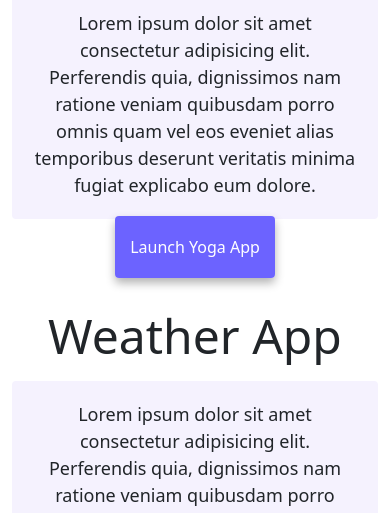
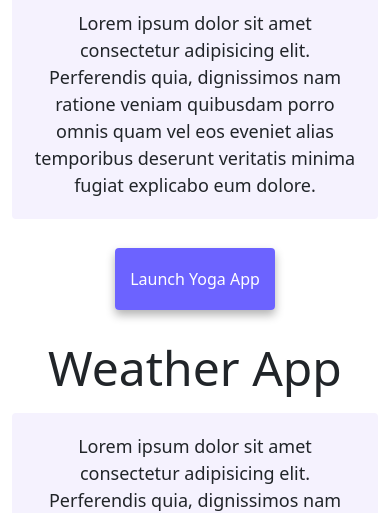
Before and after one commit to ynatashafr/My-website, a plain HTML site: page index.html in a window 390 px wide. Shown: the part 587-1100 px from the top of the page. Drawn offline with nearby package versions, Linux system fonts and the light colour scheme.

Commit message:
Update style.css

```diff
--- a/style.css
+++ b/style.css
@@ -111,8 +111,9 @@ p {
   }
 
   .button {
+    display: block;
     text-align: center;
-    margin: 0 20px !important;
+    margin: 0 20px;
   }
 
   .index-photo {
```
